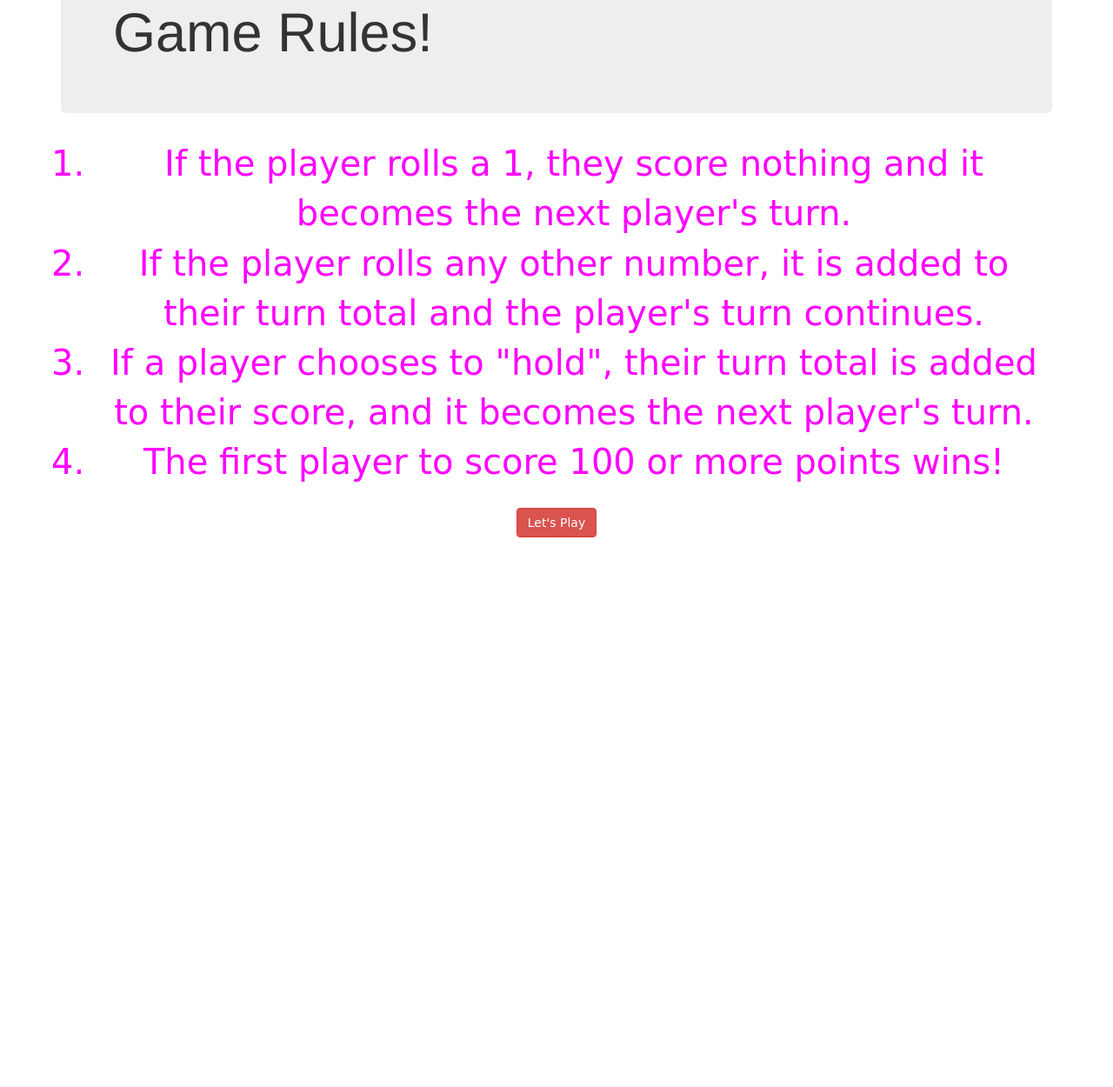
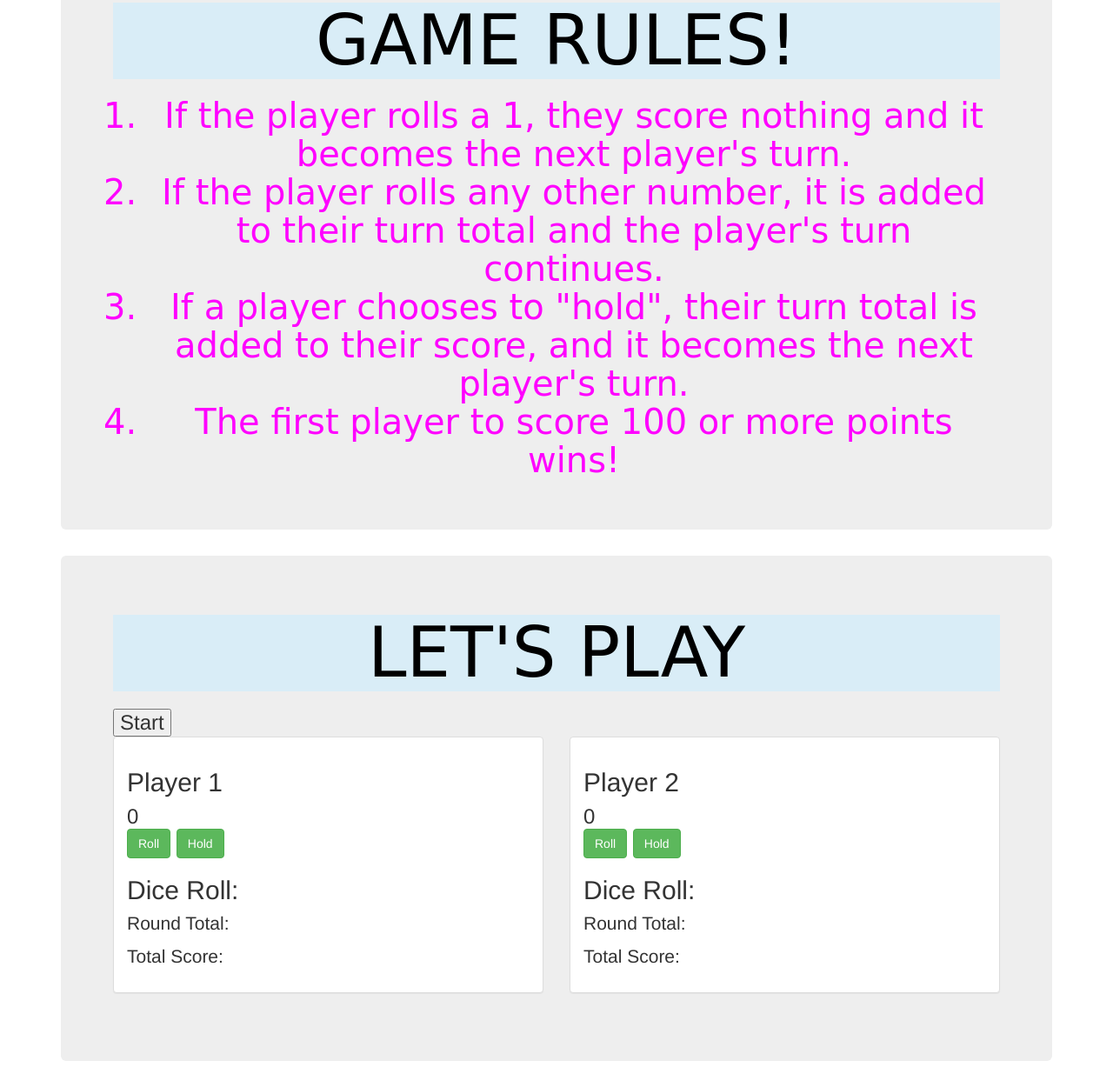
Before and after one commit to Desiree-Mmasi/Pig-Dice, a plain HTML site: page index.html in a window 1280 px wide. Shown: the part 65-1315 px from the top of the page at 87% size. Before the commit the page ends 800 px from the top, so only its background shows below. Drawn offline with nearby package versions, Linux system fonts and the light colour scheme; a web font is replaced by a local one.

Commit message:
Add current changes in the index.html file

```diff
--- a/index.html
+++ b/index.html
@@ -1,7 +1,11 @@
 <!DOCTYPE html>
 <html>
+
 <head>
     <meta charset="utf-8">
+    <link href="Css/Bootstrap.css" rel="stylesheet" type="text/css">
+    <link href="Css/Styles.css" rel="stylesheet" type="text/css">
+    <script src="js/Jquery.js"></script>
     <meta name="viewport" content="width=device-width, initial-scale=1.0">
     <link rel="shortcut icon" href="./Images/favicon.ico" type="image/x-icon">
     <link href="Css/Styles.css" rel="stylesheet" type="text/css">
@@ -9,24 +13,83 @@
     <link href="https://fonts.googleapis.com/css?family=Luckiest+Guy" rel="stylesheet">
     <link href="https://fonts.googleapis.com/css?family=Bangers|Luckiest+Guy" rel="stylesheet">
     <link href="https://fonts.googleapis.com/css?family=Iceberg" rel="stylesheet">
-    <scripts src="js/Jquery.js"></scripts>
-    <scripts src="js/Scripts.js"></scripts>
+    <script src="js/Scripts.js"></script>
+
     <title>Pig Dice Game</title>
- <body background="./Images/dice3.jpg">
+</head>
+
+<body>
+
     <div class="container">
-     <div class="jumbotron" id="tron">
-    <h1>Game Rules!</h1>
-     </div>
+        <div class="jumbotron">
+            <h3 class="bg-info">GAME RULES!<h3>
                     <div id="jumbo">
                         <ol>
                             <li>If the player rolls a 1, they score nothing and it becomes the next player's turn.</li>
-         <li>If the player rolls any other number, it is added to their turn total and the player's turn continues.</li>
-         <li>If a player chooses to "hold", their turn total is added to their score, and it becomes the next player's turn.</li>
+                            <li>If the player rolls any other number, it is added to their turn total and the player's
+                                turn
+                                continues.</li>
+                            <li>If a player chooses to "hold", their turn total is added to their score, and it becomes
+                                the next
+                                player's
+                                turn.</li>
                             <li>The first player to score 100 or more points wins!</li>
                         </ol>
-  <input name="Let's Play" class="btn btn-danger" value="Let's Play" type="button" id="Let's Play" href="Game.html">
+                    </div>
+
+        </div>
+        <div class="jumbotron">
+
+            <h3 class="bg-info">LET'S PLAY<h3>
+
+                    <button id="start" type="button">Start</button>
+
+                    <div class="row">
+                        <div class="col-xs-6">
+
+                            <div class="panel panel-default">
+                                <div class="panel-body">
+
+
+                                    <div class="form-group">
+                                        <h2>Player 1</h2>
+                                        <div class="score" id="score1">0</div>
+                                        <button id="player1-roll" class="btn btn-success">Roll</button>
+                                        <button id="player1-hold" class="btn btn-success">Hold</button>
+                                        <h2>Dice Roll: <span id="die-roll-1"></span></h2>
+                                        <p>Round Total: <span id="round-total-1"></span></p>
+                                        <p>Total Score: <span id="total-score-1"></span></p>
+
                                     </div>
                                 </div>
+                            </div>
+                        </div>
+
+
+                        <div class="col-xs-6">
+                            <div class="panel panel-default">
+                                <div class="panel-body">
+
+                                    <div class="form-group">
+                                        <h2>Player 2</h2>
+                                        <div class="score" id="score2">0</div>
+                                        <button id="player2-roll" class="btn btn-success">Roll</button>
+                                        <button id="player2-hold" class="btn btn-success">Hold</button>
+                                        <h2>Dice Roll: <span id="die-roll-2"></span></h2>
+                                        <p>Round Total: <span id="round-total-2"></span></p>
+                                        <p>Total Score: <span id="total-score-2"></span></p>
+
+                                    </div>
+                                </div>
+
+
+                            </div>
+                        </div>
+                    </div>
+
+        </div>
+    </div>
+    <script src="js/Scripts.js"></script>
 </body>
-</head>
+
 </html>
```
Lines whose indentation alone changed are shown as unchanged.
